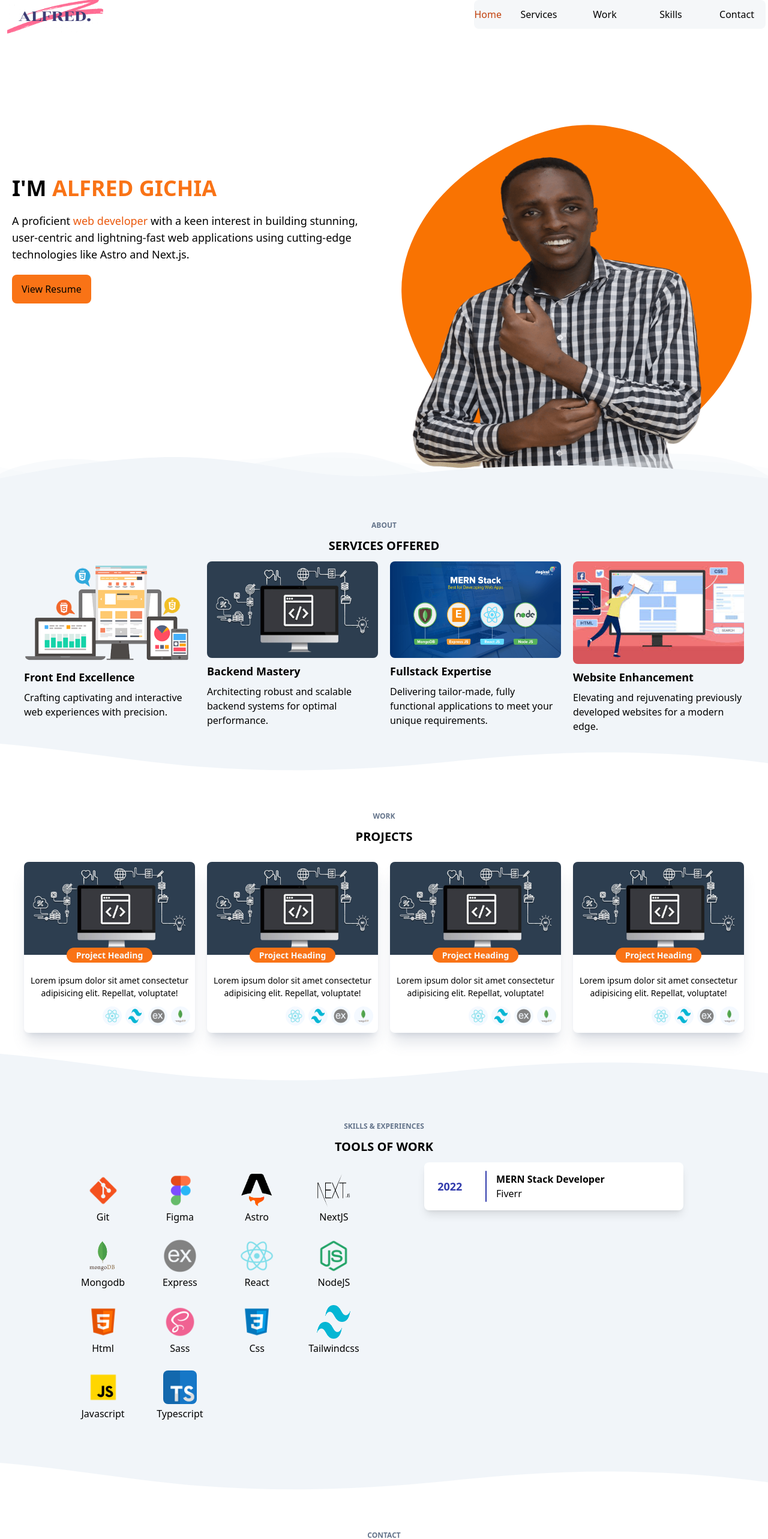
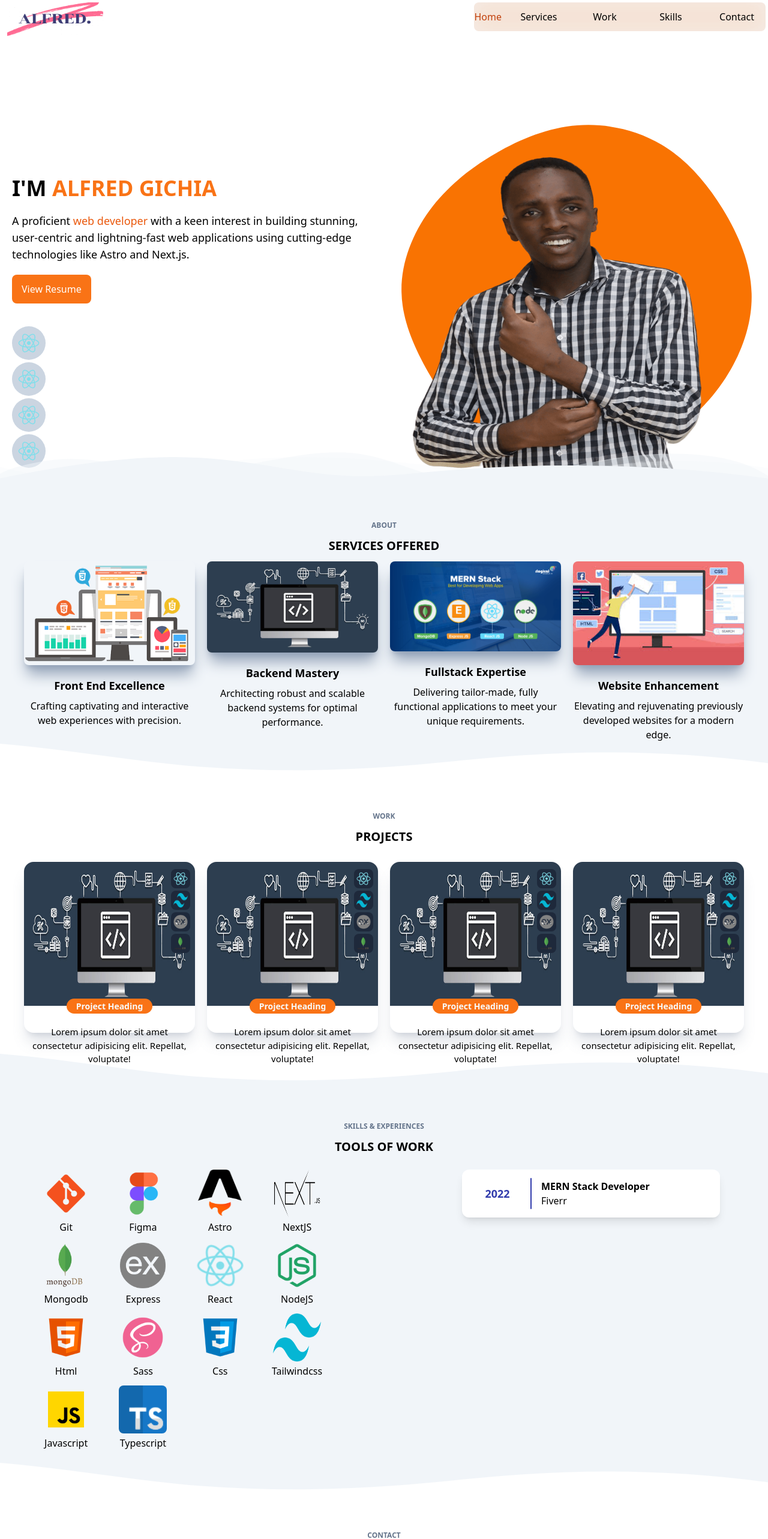
Before and after one commit to FredsTechVerse/alfreds-portfolio-ui, an Astro site: page / in a window 1280 px wide. Shown: the top 2566 px of the page at 60% size. Built offline with nearby package versions, Linux system fonts and the light colour scheme; Astro itself is replaced by a stand-in of ours.

Commit message:
UI polish

```diff
--- a/src/components/CardIcon.astro
+++ b/src/components/CardIcon.astro
@@ -5,4 +5,4 @@ interface Props {
 import {Image} from "astro:assets"
 const {icon}=Astro.props
 ---
-    <Image src={icon} alt="Alternative image"  class="w-8 aspect-square rounded-full flex flex-col items-center justify-center bg-blue-300/10 p-1 "/>
+    <Image src={icon} alt="Alternative image"  class="w-8 aspect-square rounded-lg flex flex-col items-center justify-center bg-slate-800 p-1 my-1 "/>
--- a/src/components/Experience.astro
+++ b/src/components/Experience.astro
@@ -1,4 +1,4 @@
-<section class="flex items-center justify-start gap-4 rounded-lg shadow-lg h-20 w-full bg-white bg-orange-400/30 ">
+<section class="flex items-center justify-start gap-4  shadow-lg h-20 w-[360px] laptop:w-[430px] bg-white bg-orange-400/30 rounded-xl px-5 ">
     <p class="h-full text-primary flex flex-row items-center justify-center w-[20%] font-bold text-lg">2022</p>
     <p class="h-[65%] rounded-lg bg-primary w-[2px]"></p>
     <p class="flex flex-col ">
--- a/src/components/Navbar.astro
+++ b/src/components/Navbar.astro
@@ -2,22 +2,22 @@
 import logo from "../assets/logo.png"
 import {Image} from "astro:assets"
 ---
-
-    <section class="fixed top-0 left-3 h-14 w-40 ">
+  <section class="fixed top-1 left-3 h-14 w-40 z-40">
         <Image src={logo} alt="Portfolio logo" class="h-full w-full"/>
     </section>
-    <button id="menu" class="fixed top-0 right-3 h-10 w-max capitalize text-slate-800 rounded-lg px-5 laptop:hidden z-40">
+    <button id="menu" class="fixed top-1 right-3 h-10  capitalize  laptop:hidden w-24 z-40 rounded-md bg-orange-500 text-white">
        Menu
    </button>
-    <section class=" fixed top-14 tablet:right-3 laptop:top-0 laptop:right-0 w-[80%] tablet:w-[40%] laptop:w-max  capitalize h-max laptop:px-1 z-40 ">
+    <section class="bg-orange-500 bg-opacity-[10%] backdrop-blur-lg  rounded-lg fixed top-14 right-2 tablet:right-3 laptop:top-1 laptop:right-1 w-[80%] tablet:w-[40%] laptop:w-max  capitalize h-max z-40 ">
         <section id="navbar" class=" phone:hidden flex-col  laptop:flex laptop:flex-row items-center phone:justify-start laptop:justify-center w-full laptop:w-max gap-3.5 backdrop-blur-lg rounded-lg bg-slate-300/20">
-            <a  id="nav-link" class="flex flex-row items-center justify-center hover:text-white hover:bg-orange-500 w-full laptop:w-24 h-12 text-center laptop:px-3 rounded-md" href="#home" class=" text-orange-700 hover:text-black">Home</a>
-            <a  id="nav-link" class="flex flex-row items-center justify-center hover:text-white hover:bg-orange-500 w-full laptop:w-24 h-12 text-center laptop:px-3 rounded-md" href="#services">Services</a>
-            <a  id="nav-link" class="flex flex-row items-center justify-center hover:text-white hover:bg-orange-500 w-full laptop:w-24 h-12 text-center laptop:px-3 rounded-md" href="#work">Work</a>
-            <a  id="nav-link" class="flex flex-row items-center justify-center hover:text-white hover:bg-orange-500 w-full laptop:w-24 h-12 text-center laptop:px-3 rounded-md" href="#skills">Skills</a>
-            <a  id="nav-link" class="flex flex-row items-center justify-center hover:text-white hover:bg-orange-500 w-full laptop:w-24 h-12 text-center laptop:px-3 rounded-md" href="#contact">Contact</a>
+            <a  id="nav-link" class="flex flex-row items-center justify-center hover:text-white hover:bg-orange-500 w-full laptop:w-24 h-12 text-center laptop:px-3 rounded-sm" href="#home" class=" text-orange-700 hover:text-black">Home</a>
+            <a  id="nav-link" class="flex flex-row items-center justify-center hover:text-white hover:bg-orange-500 w-full laptop:w-24 h-12 text-center laptop:px-3 rounded-sm" href="#services">Services</a>
+            <a  id="nav-link" class="flex flex-row items-center justify-center hover:text-white hover:bg-orange-500 w-full laptop:w-24 h-12 text-center laptop:px-3 rounded-sm" href="#work">Work</a>
+            <a  id="nav-link" class="flex flex-row items-center justify-center hover:text-white hover:bg-orange-500 w-full laptop:w-24 h-12 text-center laptop:px-3 rounded-sm" href="#skills">Skills</a>
+            <a  id="nav-link" class="flex flex-row items-center justify-center hover:text-white hover:bg-orange-500 w-full laptop:w-24 h-12 text-center laptop:px-3 rounded-sm" href="#contact">Contact</a>
         </section>
     </section>
+
 
 <script>
     let btnStatus = false
--- a/src/components/ServiceCard.astro
+++ b/src/components/ServiceCard.astro
@@ -8,10 +8,10 @@ interface Props {
 const {image,heading,body}=Astro.props;
 
 ---
-<article class="rounded-lg aspect-square w-full h-full flex flex-col items-center justify-start bg-tranparent ">
-    <Image src={image} alt="Alternative image"  class="rounded-lg w-full h-[60%]"/>
-<figcaption class=" flex flex-col justify-start items-start  gap-2 py-2">
-    <h3 class="text-start text-lg font-bold ">{heading}</h3>
-    <p >{body}</p>
+<article class="rounded-lg aspect-square w-full h-full flex flex-col items-center justify-start bg-tranparent gap-3 ">
+    <Image src={image} alt="Alternative image"  class=" rounded-lg shadow-xl shadow-slate-400 w-full h-60"/>
+<figcaption class=" flex flex-col justify-start items-center  gap-2 py-2">
+    <h3 class="text-center text-lg font-bold ">{heading}</h3>
+    <p class="text-center">{body}</p>
 </figcaption>
 </article>
--- a/src/components/Skill.astro
+++ b/src/components/Skill.astro
@@ -8,6 +8,6 @@ const {icon,name}=Astro.props
 ---
 
 <section class="w-full h-full rounded-2xl  flex flex-col gap-1 items-center justify-center px-4">
-    <Image src={icon} alt="Alternative image"  class="rounded-lg w-14 h-14"/>
+    <Image src={icon} alt="Alternative image"  class="rounded-lg w-12 first-letter:tablet:w-16 laptop:w-20 aspect-square"/>
     <figcaption class=" text-center text-md capitalize w-full">{name}</p>
 </section>
--- /dev/null
+++ b/src/components/SocialMediaIcon.astro
@@ -0,0 +1,8 @@
+---
+interface Props {
+    icon:any;
+}
+import {Image} from "astro:assets"
+const {icon}=Astro.props
+---
+    <Image src={icon} alt="Alternative image"  class="w-10 tablet:w-12 laptop:w-14 aspect-square rounded-full flex flex-col items-center justify-center bg-slate-300 p-2.5 my-1 z-50 "/>
--- a/src/components/WorkCard.astro
+++ b/src/components/WorkCard.astro
@@ -10,21 +10,19 @@ import mongodb from "../assets/mongoDB.png"
 
 ---
 
-<article class="rounded-lg  aspect-square w-full flex flex-col items-center justify-start h-full shadow-xl bg-white shadow-slate-500/20 ">
-<figure class="  rounded-t-lg h-[65%] w-full relative">
-    <Image src={FrontEnd} alt="Alternative image"  class="rounded-t-lg w-full h-full"/>
-</figure>
-<figcaption class="relative flex flex-col justify-between items-center px-2 gap-3 p-1 text-center   ">
-    <h1 class="absolute mt-[-16px] bg-orange-500 text-slate-50 px-4 py-0.5 rounded-full  font-extrabold capitalize  text-[14px]"> Project Heading</h1>
-    <p class=" text-[14px] font-thin mt-7">Lorem ipsum dolor sit amet consectetur adipisicing elit. Repellat, voluptate!
-    </p>
-     <section class=" relative  self-end flex items-center justify-start gap-1.5  mb-2 ">
+<article class="rounded-2xl  aspect-square w-full flex flex-col items-center justify-start h-full shadow-xl bg-white shadow-slate-500/20 ">
+<figure class="  rounded-l w-full relative group">
+    <Image src={FrontEnd} alt="Alternative image"  class="rounded-t-2xl w-full h-60"/>
+       <section class=" absolute top-2 right-2  self-end group-hover:flex flex-col items-center justify-start gap-0.5  mb-2 ">
         <CardIcon icon={react}/>
         <CardIcon icon={tailwindcss}/>
         <CardIcon icon={express}/>
         <CardIcon icon={mongodb}/>
-
     </section>
-
+</figure>
+<figcaption class="relative flex flex-col justify-between items-center px-2 gap-3 p-1 text-center h-28   ">
+    <h1 class="absolute mt-[-16px] bg-orange-500 text-slate-50 px-4 py-0.5 rounded-full  font-extrabold capitalize  text-[14px]"> Project Heading</h1>
+    <p class=" text-[15px] font-thin mt-7">Lorem ipsum dolor sit amet consectetur adipisicing elit. Repellat, voluptate!
+    </p>
 </figcaption>
 </article>
--- a/src/containers/Banner.astro
+++ b/src/containers/Banner.astro
@@ -3,11 +3,11 @@ import { Image } from 'astro:assets';
 import banner from '../assets/banner_1.png'
 import blob from '../assets/blob.svg'
 ---
-<article id="home" class=" relative w-full min-h-screen  laptop:h-[85vh] flex flex-col laptop:flex-row">
+<article id="home" class=" relative w-full min-h-screen  tablet:h-[75vh] flex flex-col items-center justify-center laptop:flex-row pt-12 laptop:py-0">
     <figcaption class="relative w-full laptop:w-[50%] flex flex-col phone:items-center tablet:items-start justify-center py-12 pl-5 ">
         <h2 class="text-4xl uppercase font-bold ">I'm <span class="text-orange-500">Alfred Gichia </span></h2>
         <p class="text-lg py-5 ">A proficient <span class="text-orange-600">web developer</span> with a keen interest in building stunning, user-centric and lightning-fast web applications using cutting-edge technologies like Astro and Next.js.</p>
-        <button class="bg-orange-500 h-12 rounded-lg px-4">View Resume</button>
+        <button class="bg-orange-500 h-12 rounded-lg px-4  text-white">View Resume</button>
     </figcaption>
     <figure class=" h-[350px] tablet:h-[420px] laptop:h-full w-full laptop:w-[50%] relative  flex flex-row items-end justify-center">
         <Image class="absolute phone:bottom-0 z-10 laptop:left-6 aspect-square w-full tablet:w-[60%] laptop:w-[85%]" src={banner} alt="Banner Image "/>
--- a/src/containers/Skills.astro
+++ b/src/containers/Skills.astro
@@ -22,7 +22,7 @@ import typeScript from "../assets/typescript_logo.png"
 ---
 <article id="skills" class="relative w-full  bg-slate-100  flex flex-col items-center justify-start pt-16 pb-24 " >
     <SectionHeading subTitle="skills & experiences" title="Tools of work"/>
-    <section class="flex flex-col laptop:flex-row  items-center justify-center w-full gap-3 tablet:gap-10 laptop:h-[450px]">
+    <section class="flex flex-col laptop:flex-row  items-center justify-center laptop:justify-between laptop:px-10 w-full gap-3 tablet:gap-10  laptop:h-[450px]">
 
 
         <section class="grid  grid-cols-3 tablet:grid-cols-4 gap-3 p-3 h-full ">
@@ -41,7 +41,7 @@ import typeScript from "../assets/typescript_logo.png"
             <Skill icon={javascript} name="javascript"/>
             <Skill icon={typeScript} name="typescript"/>
         </section>
-        <section class="experiences w-full laptop:w-[40%] rounded-lg flex flex-col px-5 tablet:px-10 gap-1 h-full">
+        <section class="experiences rounded-lg flex flex-col px-5 py-3 tablet:px-10 gap-1 h-full">
             <Experience/>
         </section>
     </section>
--- /dev/null
+++ b/src/containers/SocialMedia.astro
@@ -0,0 +1,13 @@
+---
+import SocialMediaIcon from "../components/SocialMediaIcon.astro"
+import react from "../assets/react.png"
+
+---
+
+<section class="fixed bottom-4 left-5 gap-5">
+    <SocialMediaIcon icon={react}/>
+    <SocialMediaIcon icon={react}/>
+    <SocialMediaIcon icon={react}/>
+    <SocialMediaIcon icon={react}/>
+
+</section>
--- a/src/layouts/Layout.astro
+++ b/src/layouts/Layout.astro
@@ -1,5 +1,6 @@
 ---
 import Navbar from "../components/Navbar.astro"
+import {ViewTransitions} from "astro:transitions"
 interface Props {
 	title: string;
 }
@@ -16,6 +17,7 @@ const { title } = Astro.props;
 		<link rel="icon" type="image/svg+xml" href="/favicon.svg" />
 		<meta name="generator" content={Astro.generator} />
 		<title>{title}</title>
+		<ViewTransitions/>
 	</head>
 
 	<body>
@@ -25,5 +27,28 @@ const { title } = Astro.props;
 
 	<style>
 
+
+  /* Firefox */
+  * {
+    scrollbar-width: thin;
+    scrollbar-color: var(--secondary) var(--primary);
+  }
+
+  /* Chrome, Edge, and Safari */
+  *::-webkit-scrollbar {
+    width:6px;
+  }
+
+  *::-webkit-scrollbar-track {
+ 	background-color: transparent;
+}
+
+  *::-webkit-scrollbar-thumb {
+
+	background-color: rgba(249,115,22,0.7);
+	border-style:none;
+ 	border-radius: 9999px;
+  }
+
 	</style>
 </html>
--- a/src/pages/index.astro
+++ b/src/pages/index.astro
@@ -5,14 +5,17 @@ import Services from '../containers/Services.astro';
 import Work from '../containers/Work.astro';
 import Skills from "../containers/Skills.astro";
 import ContactUs from "../containers/ContactUs.astro";
+import SocialMedia from "../containers/SocialMedia.astro"
+
 ---
 
 <Layout title="alfreds-portfolio">
-	<main>
+	<main >
 		<Banner/>
 		<Services/>
 		<Work/>
 		<Skills/>
 		<ContactUs/>
+		<SocialMedia/>
 	</main>
 </Layout>
--- a/tailwind.config.cjs
+++ b/tailwind.config.cjs
@@ -9,6 +9,7 @@ module.exports = {
       phone: "300px",
       tablet: "568px",
       laptop: "1024px",
+      "2xl": "1400px",
     },
     extend: {
       colors: {
```
Also changed, not shown: README.md.
